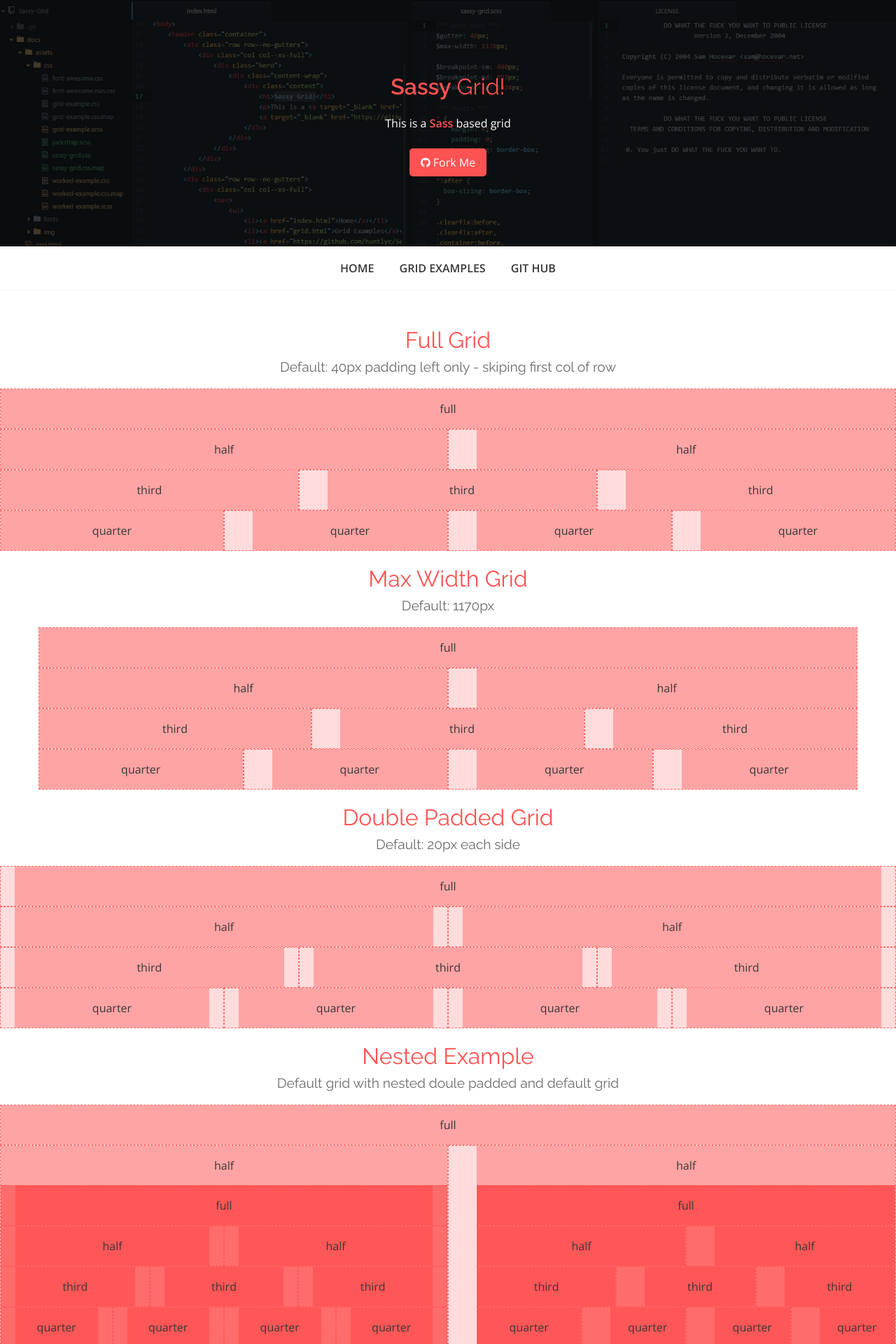
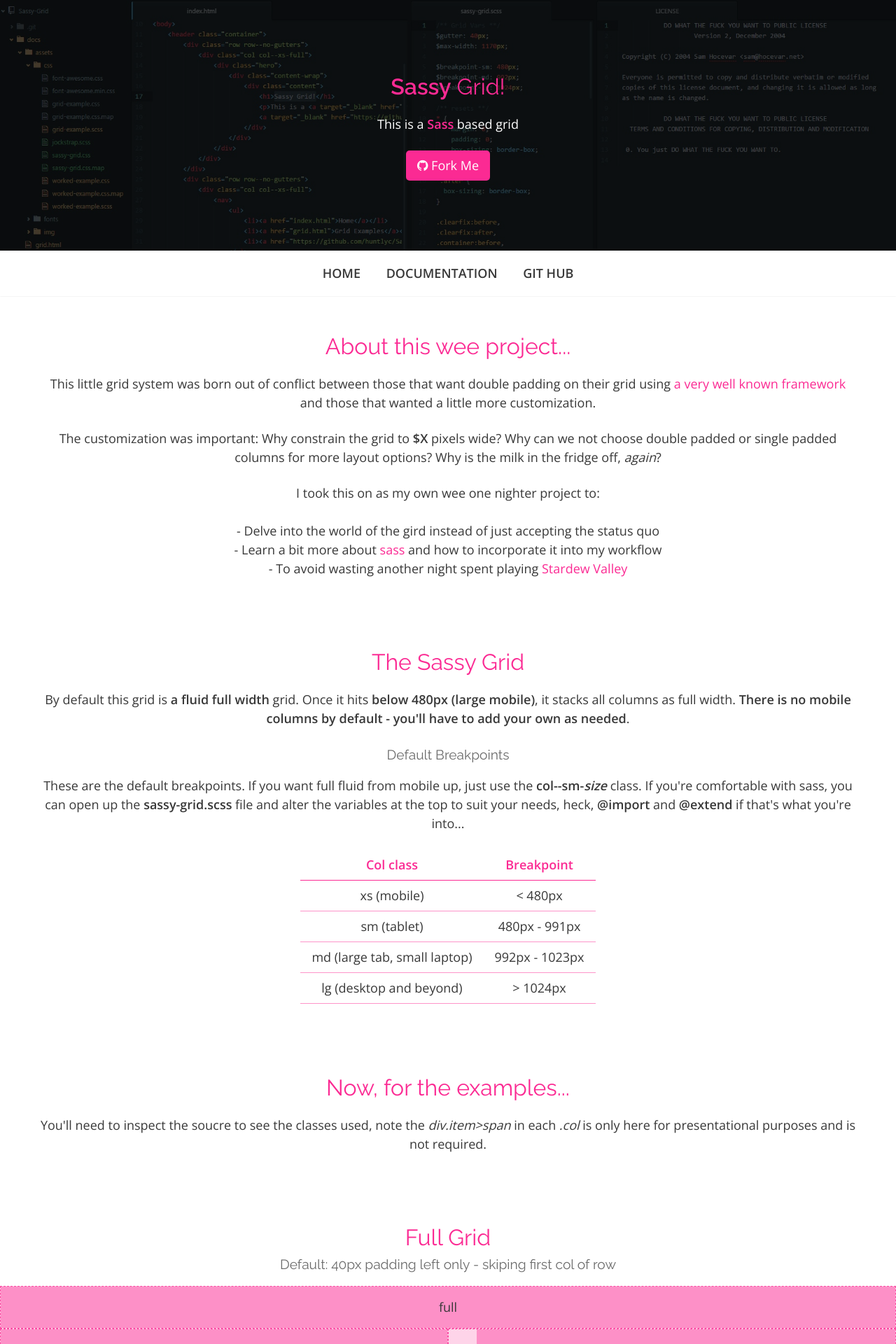
Before and after one commit to huntlyc/Sassy-Grid, a Jekyll site: the page built from docs/index.html, in a window 1280 px wide. Shown: the top 1920 px of the page at 70% size. Built offline with Jekyll 4.4.1, drawn with Linux system fonts in a browser that asks for light colours; some of the changed text lies outside the part shown.

Commit message:
Worked on Documentation :book: :orange_book: :green_book:

```diff
--- a/_includes/header.html
+++ b/_includes/header.html
@@ -6,7 +6,7 @@
                     <div class="content">
                         <h1><strong>Sassy</strong> Grid!</h1>
                         <p>This is a <a target="_blank" href="http://sass-lang.com/"><strong>Sass</strong></a> based grid</p>
-                        <a target="_blank" href="https://github.com/huntlyc/Sassy-Grid/" class="btn btn--cta"><i class="fa fa-github"></i> Fork Me</a>
+                        <a target="_blank" href="http://sassy-grid.io/" class="btn btn--cta"><i class="fa fa-github"></i> Fork Me</a>
                     </div>
                 </div>
             </div>
@@ -17,7 +17,7 @@
             <nav>
                 <ul>
                     <li><a href="{{ "/" | prepend: site.baseurl }}">Home</a></li>
-                    <li><a href="{{ "/grid-examples/" | prepend: site.baseurl }}">Grid Examples</a></li>
+                    <li><a href="{{ "/docs/" | prepend: site.baseurl }}">Documentation</a></li>
                     <li><a target="_blank" href="https://github.com/huntlyc/Sassy-Grid/">Git Hub</a></li>
                 </ul>
             </nav>
--- a/_sass/jockstrap.scss
+++ b/_sass/jockstrap.scss
@@ -5,7 +5,7 @@
 $primary-font: 'Open Sans', sans-serif;
 $header-font: 'Raleway', sans-serif;
 $base-colour: #383838;
-$highlight-color: #ff5252;
+$highlight-color: #fb2a93;
 
 *{
 	margin: 0;
@@ -18,7 +18,7 @@ strong{
 	font-weight: 600;
 }
 body{
-	font-size: 100%;
+	font-size: 18px;
 	font-family: $primary-font;
 	line-height: 1.5;
 	color: $base-colour;
--- a/css/main.scss
+++ b/css/main.scss
@@ -35,7 +35,7 @@ section.container--instagram{
 	}
 }
 
-article{
+.grid-points article{
 	text-align: center;
 
 	i.fa{
@@ -54,6 +54,27 @@ article{
 	}
 }
 
+article{
+	text-align: center;
+
+	table{
+		border-collapse: collapse;
+		margin: 0 auto 1.5rem auto;
+		th,td{
+			padding: 0.5rem 1rem;
+		}
+
+		th{
+			color: $highlight-color;
+			border-bottom: 1px solid $highlight-color;
+		}
+
+		td{
+			border-bottom: 1px solid transparentize($highlight-color, 0.5);
+		}
+	}
+}
+
 //Grid examples css
 .grid-examples{
     h1{
@@ -61,13 +82,13 @@ article{
     }
 
     .row{
-        background-color: rgba(255, 82, 82, 0.2);
+        background-color: transparentize($highlight-color, 0.8);
     }
 
     .col{
-        border: 1px dashed rgba(255, 82, 82, 0.8);
+        border: 1px dashed transparentize($highlight-color, 0.2);
         .item{
-            background-color: rgba(255, 82, 82, 0.4);
+            background-color: transparentize($highlight-color, 0.6);
             text-align: center;
 
             span{
@@ -83,9 +104,9 @@ article{
 
 
     .container .container .col{
-        background-color: rgba(255, 82, 82, 0.6);
+        background-color: transparentize($highlight-color, 0.4);
         .item{
-            background-color: rgba(255, 82, 82, 0.8);
+            background-color: transparentize($highlight-color, 0.2);
         }
     }
 }
--- a/grid-examples/index.html
+++ b/docs/index.html
@@ -1,6 +1,88 @@
 ---
 layout: default
 ---
+<article>
+    <section class="a-wee-story">
+        <div class="container container--max-width">
+            <div class="row">
+                <div class="col--sm-full">
+                    <h1>About this wee project...</h1>
+                    <p>
+                        This little grid system was born out of conflict between those that want double padding on their grid using <a target="_blank" href="https://getboostrap.com">a very well known framework</a> and those that wanted a little more customization.
+                    </p>
+                    <p>
+                        The customization was important: Why constrain the grid to <strong>$X</strong> pixels wide? Why can we not choose double padded or single padded columns for more layout options?  Why is the milk in the fridge off, <em>again</em>?
+                    </p>
+                    <p>
+                        I took this on as my own wee one nighter project to: <br/> <br/>
+                        - Delve into the world of the gird instead of just accepting the status quo <br/>
+                        - Learn a bit more about <a href="http://sass-lang.com/">sass</a> and how to incorporate it into my workflow <br/>
+                        - To avoid wasting another night spent playing <a target="_blank" href="http://stardewvalley.net/">Stardew Valley</a>
+                    </p>
+                </div>
+            </div>
+        </div>
+    </section>
+    <section class="grid-intro">
+        <div class="container container--max-width">
+            <div class="row">
+                <div class="col--sm-full">
+                    <h1>The Sassy Grid</h1>
+                    <p>
+                        By default this grid is <strong>a fluid full width</strong> grid.  Once it hits <strong>below 480px (large mobile)</strong>, it stacks all columns as full width.  <strong>There is no mobile columns by default - you'll have to add your own as needed</strong>.
+                    </p>
+                    <h2>Default Breakpoints</h2>
+                    <p>
+                        These are the default breakpoints.  If you want full fluid from mobile up, just use the <strong>col--sm-<em>size</em></strong> class.  If you're comfortable with sass, you can open up the <strong>sassy-grid.scss</strong> file and alter the variables at the top to suit your needs, heck, <strong>@import</strong> and <strong>@extend</strong> if that's what you're into...
+                    </p>
+                    <table>
+                        <thead>
+                            <tr>
+                                <th>
+                                    Col class
+                                </th>
+                                <th>
+                                    Breakpoint
+                                </th>
+                            </tr>
+                        </thead>
+                        <tbody>
+                            <tr>
+                                <td>xs (mobile)</td>
+                                <td> < 480px</td>
+                            </tr>
+                            <tr>
+                                <td>sm (tablet)</td>
+                                <td>480px - 991px</td>
+                            </tr>
+                            <tr>
+                                <td>md (large tab, small laptop)</td>
+                                <td>992px - 1023px</td>
+                            </tr>
+                            <tr>
+                                <td>lg (desktop and beyond)</td>
+                                <td> > 1024px</td>
+                            </tr>
+                        </tbody>
+                    </table>
+
+                </div>
+            </div>
+        </div>
+    </section>
+    <section class="a-wee-story">
+        <div class="container container--max-width">
+            <div class="row">
+                <div class="col--sm-full">
+                    <h1>Now, for the examples...</h1>
+                    <p>
+                        You'll need to inspect the soucre to see the classes used, note the <em>div.item>span</em> in each <em>.col</em> is only here for presentational purposes and is not required.
+                    </p>
+                </div>
+            </div>
+        </div>
+    </section>
+</article>
 <section class="grid-examples">
     <h1>Full Grid</h1>
     <h2>Default: 40px padding left only - skiping first col of row</h2>
@@ -48,9 +130,9 @@ layout: default
         </div>
     </div>
 
-    <h1>Double Padded Grid</h1>
-    <h2>Default: 20px each side</h2>
-    <div class="container">
+    <h1>Max Width Double Padded Grid</h1>
+    <h2>Default: 1170px wide with 20px gutter each side</h2>
+    <div class="container container--max-width">
         <div class="row row--double-padded">
             <div class="col col--sm-full"><div class="item"><span>full</span></div></div>
         </div>
```
Also changed, not shown: index.html (+13 -3 lines).
